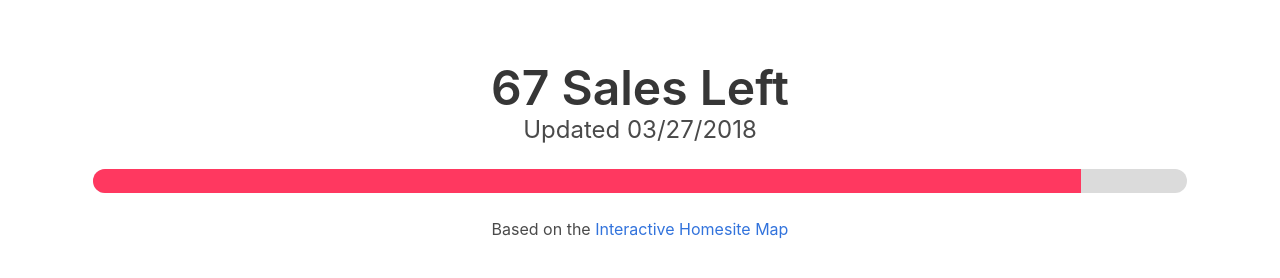
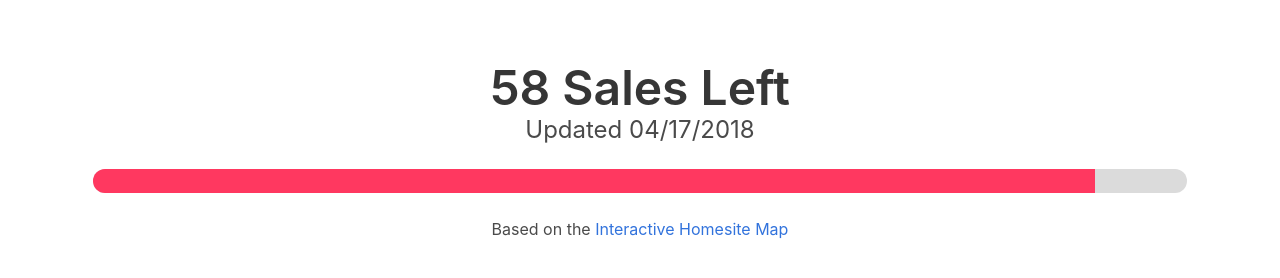
Before and after one commit to itzsaga/spence-creek-countdown, a plain HTML site: page index.html in a window 1280 px wide. Drawn offline with Linux system fonts and the light colour scheme.

Commit message:
Update to 58 left
In addition, I added an HTML comment with the total number of houses in the Meadows 2 phase. This will make it easier to just subtract from that total rather than counting them all as this is the only phase left now.

```diff
--- a/index.html
+++ b/index.html
@@ -9,9 +9,10 @@
 </head>
 <body>
   <div class="container is-fluid">
-    <div class="title is-1 has-text-centered" style="margin-top:5%">67 Sales Left</div>
-    <div class="subtitle is-4 has-text-centered">Updated 03/27/2018</div>
-    <progress class="progress is-danger is-large" value="625" max="692" style="width:90%;margin-left:5%"></progress>
+    <div class="title is-1 has-text-centered" style="margin-top:5%">58 Sales Left</div>
+    <div class="subtitle is-4 has-text-centered">Updated 04/17/2018</div>
+    <!-- 58 total in Meadows 2 -->
+    <progress class="progress is-danger is-large" value="634" max="692" style="width:90%;margin-left:5%"></progress>
     <div class="has-text-centered">Based on the <a href="http://vps1.alpha-vision.com/ola/nexGenOLA.html?OLAId=NftjJkcaCHVCwwnsLWIXsA==&languageId=1">Interactive Homesite Map</a></div>
   </div>
 </body>
```
